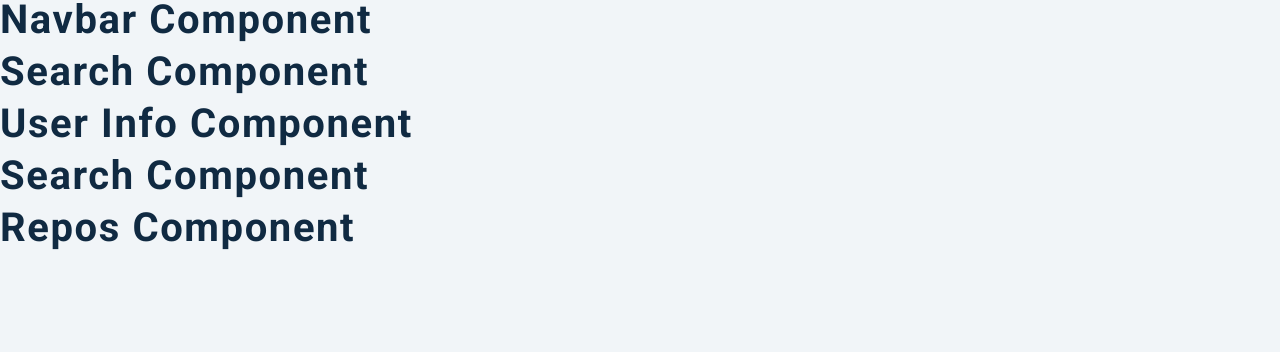
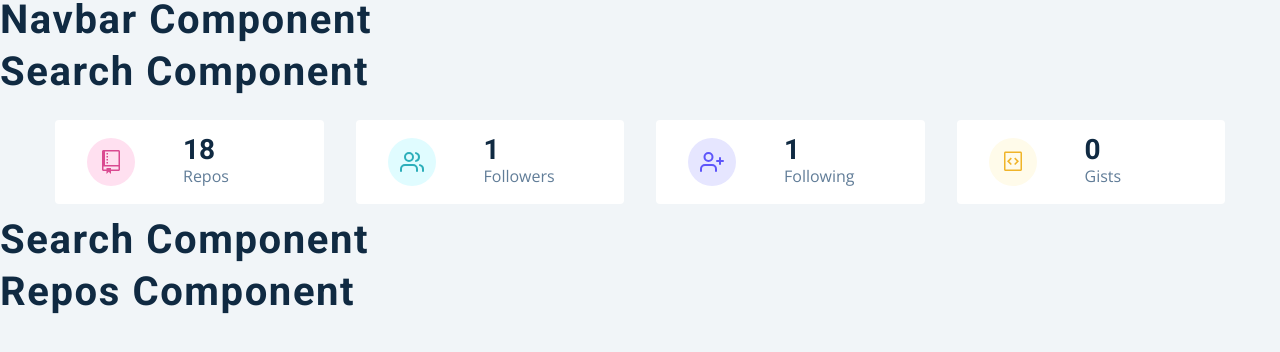
Before and after one commit to Dancan1998/github-users-react, a React (Create React App) app: page / in a window 1280 px wide. Shown: the top 352 px of the page. Built offline with nearby package versions, Linux system fonts and the light colour scheme.

Commit message:
info data

```diff
--- a/src/components/Info.js
+++ b/src/components/Info.js
@@ -5,9 +5,59 @@
 import { FiUsers, FiUserPlus } from "react-icons/fi";
 
 const UserInfo = () => {
-  const data = React.useContext(GithubContext);
-  console.log(data);
-  return <h2>user info component </h2>;
+  const { githubUser } = React.useContext(GithubContext);
+  const { public_repos, following, followers, public_gists } = githubUser;
+  const items = [
+    {
+      id: 1,
+      icon: <GoRepo className="icon" />,
+      label: "repos",
+      value: public_repos,
+      color: "pink",
+    },
+    {
+      id: 2,
+      icon: <FiUsers className="icon" />,
+      label: "followers",
+      value: followers,
+      color: "green",
+    },
+    {
+      id: 3,
+      icon: <FiUserPlus className="icon" />,
+      label: "following",
+      value: following,
+      color: "purple",
+    },
+    {
+      id: 4,
+      icon: <GoGist className="icon" />,
+      label: "gists",
+      value: public_gists,
+      color: "yellow",
+    },
+  ];
+  return (
+    <section className="section">
+      <Wrapper className="section-center">
+        {items.map((item) => {
+          return <Item key={item.id} {...item}></Item>;
+        })}
+      </Wrapper>
+    </section>
+  );
+};
+
+const Item = ({ label, icon, value, color }) => {
+  return (
+    <article className="item">
+      <span className={color}>{icon}</span>
+      <div>
+        <h3>{value}</h3>
+        <p>{label}</p>
+      </div>
+    </article>
+  );
 };
 
 const Wrapper = styled.section`
```
